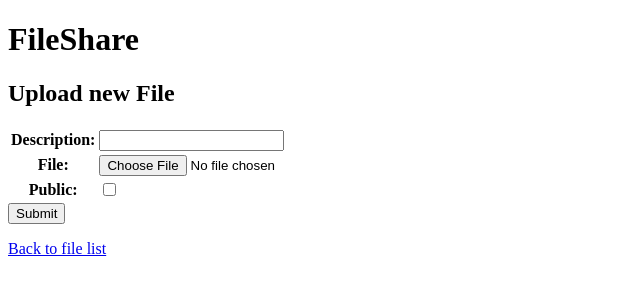
After one commit to dr-mark/improved-telegram, a Django app: a page that uses fileshare/filemanager/templates/filemanager/fileupload_form.html in a window 1280 px wide. The commit adds this page. Shown: the top 300 px of the page, without its empty margins (0-640 px from the left). Run offline with Django 3.2, Linux system fonts and the light colour scheme.

Commit message:
Add way to upload a file through the site front-end

```diff
--- /dev/null
+++ b/fileshare/filemanager/templates/filemanager/fileupload_form.html
@@ -0,0 +1,14 @@
+{% extends 'base.html' %}
+{% load i18n %}
+
+{% block body %}
+<h2>{% trans 'Upload new File' %}</h2>
+<form action="" method="post" enctype="multipart/form-data">
+    {% csrf_token %}
+    <table>
+        {{ form }}
+    </table>
+    <input type="submit" value="{% trans 'Submit' %}" />
+</form>
+<p><a href="{% url 'filemanager:list' %}">{% trans 'Back to file list' %}</a></p>
+{% endblock %}
--- a/fileshare/filemanager/templates/filemanager/fileupload_list.html
+++ b/fileshare/filemanager/templates/filemanager/fileupload_list.html
@@ -8,4 +8,5 @@
     <li><a href="{{ file_upload.get_absolute_url }}">{{ file_upload.description }}</a></li>
 {% endfor %}
 </ul>
+<p><a href="{% url 'filemanager:create' %}">{% trans 'Upload a new file' %}</a></p>
 {% endblock %}
--- a/fileshare/filemanager/urls.py
+++ b/fileshare/filemanager/urls.py
@@ -1,10 +1,11 @@
 from django.conf.urls import include, url
 
-from .views import FileUploadDetail, FileUploadList
+from .views import FileUploadDetail, FileUploadList, FileUploadCreate
 
 
 app_name = 'filemanager'
 urlpatterns = [
     url(r'^$', FileUploadList.as_view(), name='list'),
     url(r'^(?P<pk>[0-9]+)/$', FileUploadDetail.as_view(), name='detail'),
+    url(r'^add/$', FileUploadCreate.as_view(), name='create'),
 ]
--- a/fileshare/filemanager/views.py
+++ b/fileshare/filemanager/views.py
@@ -1,4 +1,5 @@
 from django.shortcuts import render
+from django.views.generic.edit import CreateView
 from django.views.generic import ListView, DetailView
 
 from .models import FileUpload
@@ -11,3 +12,12 @@ class FileUploadDetail(DetailView):
 class FileUploadList(ListView):
     model = FileUpload
     context_object_name = 'file_upload_list'
+
+
+class FileUploadCreate(CreateView):
+    model = FileUpload
+    fields = ['description', 'file', 'public']
+
+    def form_valid(self, form):
+        form.instance.created_by = self.request.user
+        return super(FileUploadCreate, self).form_valid(form)
```
